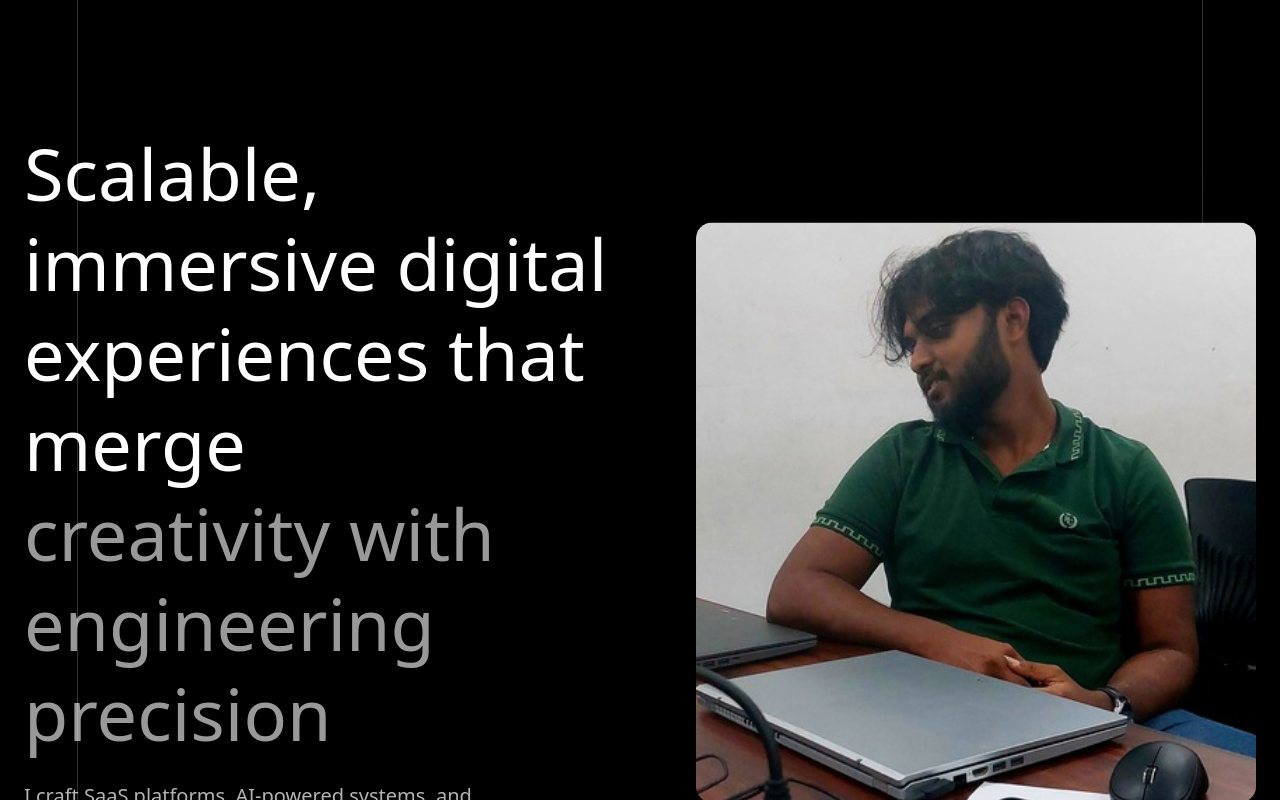
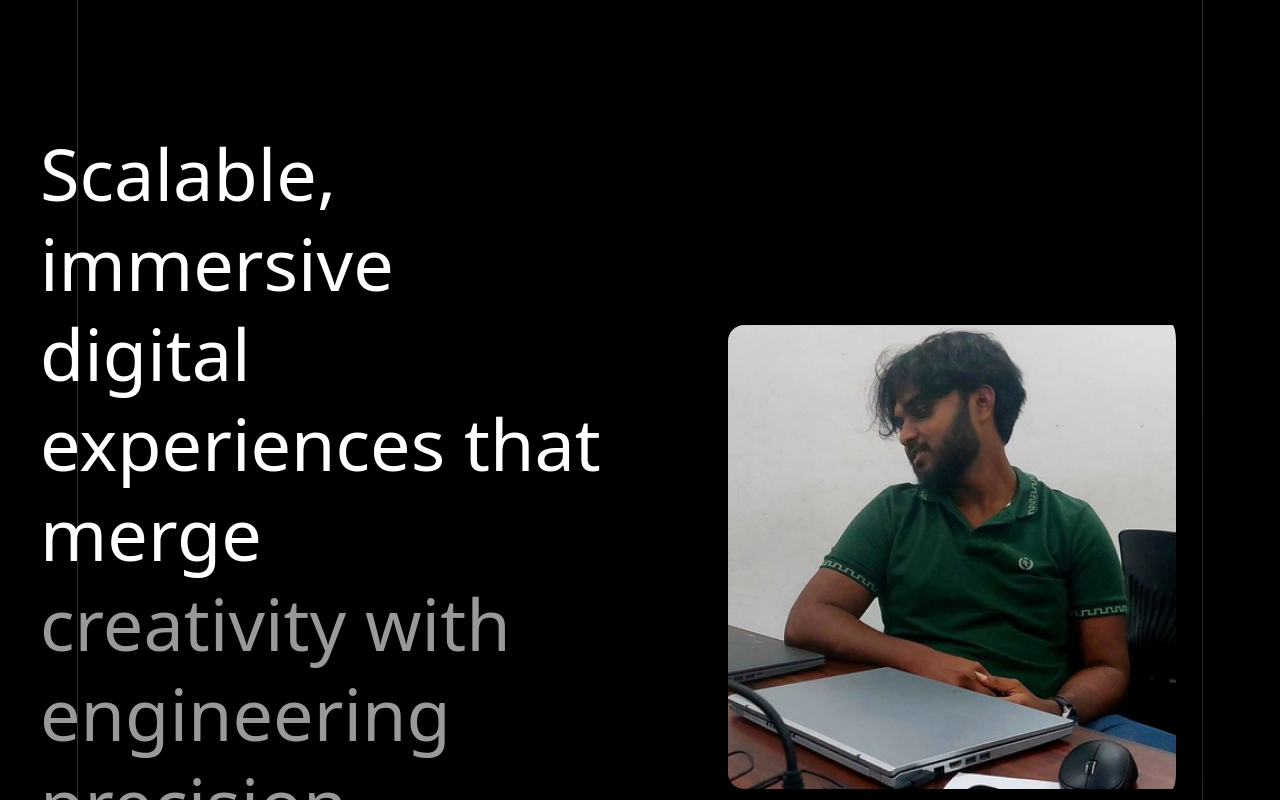
Before and after one commit to sandula-sanchana/portfolio-react, a React (Vite) app: page / in a window 1280 px wide. Shown: the part 800-1600 px from the top of the page. Built offline with nearby package versions, Linux system fonts and the light colour scheme; a web font is replaced by a local one.

Commit message:
fix about section + style changes

```diff
--- a/src/components/AboutSection.jsx
+++ b/src/components/AboutSection.jsx
@@ -141,15 +141,15 @@ export const AboutSection = () => {
                 />
 
                 {/* MAIN CONTENT: TEXT LEFT / IMAGE RIGHT */}
-                <div className="flex flex-col md:flex-row items-center justify-between  mx-auto px-6 mt-16 md:mt-32 gap-10 z-10">
+                <div className="flex flex-col md:flex-row items-center justify-between mx-auto px-6 mt-16 md:mt-32 gap-10 z-10">
 
                     {/* LEFT: Paragraph */}
-                    <div ref={textRef} className="md:w-1/2 text-left">
+                    <div ref={textRef} className="md:w-1/2 text-left pl-4">
                         <h2 className="text-4xl md:text-6xl lg:text-7xl font-light leading-tight">
                             Scalable, immersive digital experiences that merge
                             <span className="block opacity-60">
-            creativity with engineering precision
-          </span>
+                              creativity with engineering precision
+                            </span>
                         </h2>
 
                         <p className="mt-6 text-lg md:text-xl opacity-70 max-w-md">
@@ -159,12 +159,12 @@ export const AboutSection = () => {
                     </div>
 
                     {/* RIGHT: Image */}
-                    <div className="md:w-1/2 flex justify-end relative">
+                    <div className="md:w-1/2 flex justify-center relative">
                         <img
                             ref={imageRef}
                             src={pic}
                             alt="Profile"
-                            className="w-[280px] md:w-[420px] lg:w-[560px] rounded-2xl shadow-[0_40px_120px_rgba(0,0,0,0.85)]"
+                            className="w-[280px] md:w-[420px] lg:w-[460px] rounded-2xl shadow-[0_40px_120px_rgba(0,0,0,0.85)] pr-3"
                         />
                     </div>
                 </div>
```
